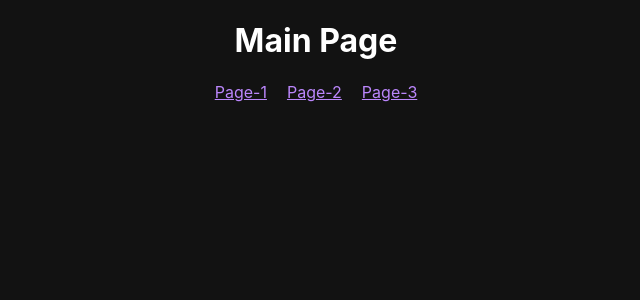
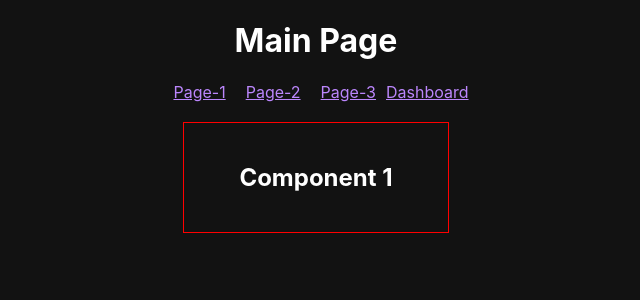
Before and after one commit to Shivam-io-afk/learningReact, a React (Create React App) app: page / in a window 1280 px wide. Shown: the top 300 px of the page, without its empty margins (324-964 px from the left). Built offline with nearby package versions, Linux system fonts and the light colour scheme.

Commit message:
knowReact;

```diff
--- a/package.json
+++ b/package.json
@@ -11,6 +11,7 @@
     "react-bootstrap": "^2.10.7",
     "react-dom": "^18.3.1",
     "react-form-handler": "^1.0.3",
+    "react-matrix-parallax": "^2.1.5",
     "react-router-dom": "^7.1.3",
     "react-scripts": "5.0.1",
     "web-vitals": "^2.1.4"
--- a/src/Routing/MainPage.js
+++ b/src/Routing/MainPage.js
@@ -1,9 +1,9 @@
 import React from "react";
-import { BrowserRouter as Router, Link, Routes, Route } from "react-router-dom";
+import { BrowserRouter as Router, Link, Routes, Route, Switch } from "react-router-dom";
 import {Component1}  from './Page1';
 import {Component2} from './Page2';
 import {Component3} from './Page3';
-
+import PageNFound from "./PageNFnd";
 
 
 const MainPage = () => {
@@ -13,7 +13,7 @@ const MainPage = () => {
       <Router>
 
         <nav>
-          <Link to="/Page1" style={{ margin: "10px" }}>
+          <Link to="/" style={{ margin: "10px" }}>
             Page-1
           </Link>
           <Link to="/Page2" style={{ margin: "10px" }}>
@@ -22,13 +22,15 @@ const MainPage = () => {
           <Link to="/Page3" style={{ margin: "10px" }}>
             Page-3
           </Link>
+          <Link to="/Box">Dashboard</Link>
         </nav>
 
 
         <Routes>
-          <Route path="/Page1" element={<Component1 />} />
+          <Route path="/" exact={true} element={<Component1 />} />
           <Route path="/Page2" element={<Component2 />} />
           <Route path="/Page3" element={<Component3 />} />
+          <Route path="*" element={<PageNFound/>}/>
         </Routes>
       </Router>
     </div>
--- /dev/null
+++ b/src/Routing/PageNFnd.js
@@ -0,0 +1,17 @@
+import React from "react";
+import MatrixParallax from "react-matrix-parallax";
+
+function NotFound() {
+    return (
+        <>
+            <MatrixParallax color="#00AA00" backgroundColor="rgba(0,0,0,1)">
+                <div style={{ fontSize: "1.7rem" }}>
+                    <h2>404</h2>
+                    <h5 style={{ maxWidth: "100vw" }}>Page Not Found</h5>
+                </div>
+            </MatrixParallax>
+        </>
+    );
+}
+
+export default NotFound;
```
Also changed, not shown: 1 other file (tests, documents, lock files or other folders).
